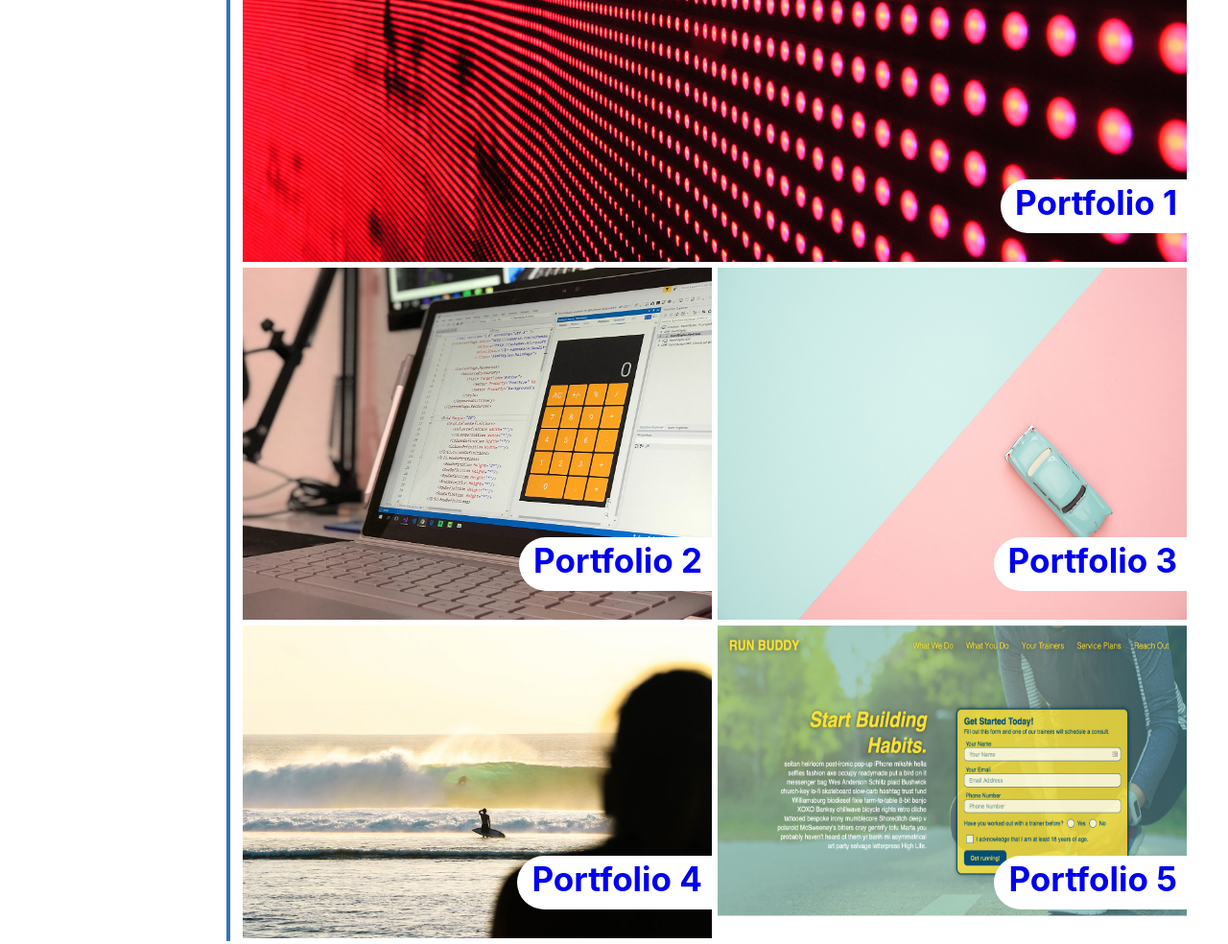
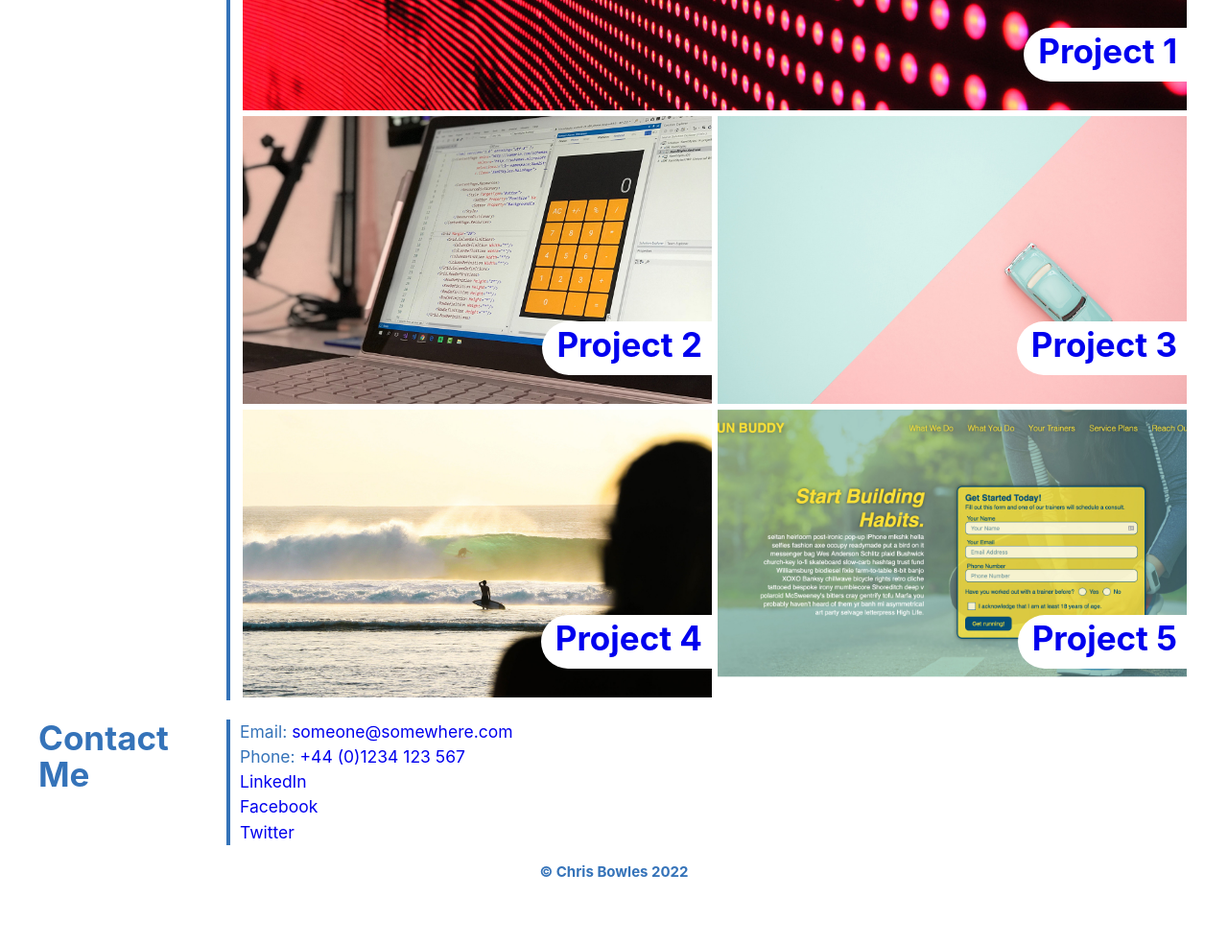
Before and after one commit to Fezzer/my_portfolio, a plain HTML site: page index.html in a window 1280 px wide. Shown: the part 1260-2244 px from the top of the page at 96% size. After the commit the page ends 2178 px from the top, so only its background shows below. Drawn offline with Linux system fonts and the light colour scheme.

Commit message:
refine sizing of project cards and get images to maintain their aspect ratio

```diff
--- a/assets/css/style.css
+++ b/assets/css/style.css
@@ -134,6 +134,10 @@ header nav a:hover {
   padding: 0px 15px;
 }
 
+.page-section>h2 {
+  margin-bottom: 10px;
+}
+
 img.avatar {
   width: 200px;
   float: left;
@@ -158,9 +162,12 @@ img.avatar {
 .project-card:first-child {
   flex: 0 0 100%;
 }
+.project-card:first-child img {
+  max-height: 500px;
+}
 
 .project-card {
-  flex: 0 0 50%;
+  flex: 0 0 100%;
   border: 3px solid var(--background);
 }
 
@@ -169,6 +176,8 @@ img.avatar {
   vertical-align: middle;
   max-width: 100%;
   min-height: 100%;
+  max-height: 200px;
+  object-fit: cover;
 }
 
 .project-card:hover {
@@ -211,6 +220,7 @@ footer {
     border-right: 4px solid var(--primary);
     padding-right: 5px;
     margin-right: 10px;
+    margin-bottom: unset;
     flex: 0 0 200px;
   }
 }
@@ -219,4 +229,12 @@ footer {
   .page-section {
     padding: 0px;
   }
+
+  .project-card {
+    flex: 0 0 50%;
+  }
+
+  .project-card img {
+    max-height: 300px;
+  }
 }
--- a/index.html
+++ b/index.html
@@ -46,32 +46,32 @@
       <div class="work-row">
         <div class="project-card">
           <a href="https://duckduckgo.com/" target="_blank" rel="noopener noreferrer">
-            <img src="./assets/images/02-portfolio-1.jpg" alt="Portfolio sample 1">
-            <h2 class="image-tag">Portfolio 1</h2>
+            <img src="./assets/images/02-portfolio-1.jpg" alt="Project sample 1">
+            <h2 class="image-tag">Project 1</h2>
           </a>
         </div>
         <div class="project-card">
           <a href="https://www.bing.com/" target="_blank" rel="noopener noreferrer">
-            <img src="./assets/images/02-portfolio-2.jpg" alt="Portfolio sample 2">
-            <h2 class="image-tag">Portfolio 2</h2>
+            <img src="./assets/images/02-portfolio-2.jpg" alt="Project sample 2">
+            <h2 class="image-tag">Project 2</h2>
           </a>
         </div>
         <div class="project-card">
           <a href="https://www.google.com/" target="_blank" rel="noopener noreferrer">
-            <img src="./assets/images/02-portfolio-3.jpg" alt="Portfolio sample 3">
-            <h2 class="image-tag">Portfolio 3</h2>
+            <img src="./assets/images/02-portfolio-3.jpg" alt="Project sample 3">
+            <h2 class="image-tag">Project 3</h2>
           </a>
         </div>
         <div class="project-card">
           <a href="https://www.dogpile.com/" target="_blank" rel="noopener noreferrer">
-            <img src="./assets/images/02-portfolio-4.jpg" alt="Portfolio sample 4">
-            <h2 class="image-tag">Portfolio 4</h2>
+            <img src="./assets/images/02-portfolio-4.jpg" alt="Project sample 4">
+            <h2 class="image-tag">Project 4</h2>
           </a>
         </div>
         <div class="project-card">
           <a href="https://www.yahoo.com/" target="_blank" rel="noopener noreferrer">
-            <img src="./assets/images/02-run-buddy.jpg" alt="Portfolio sample 5">
-            <h2 class="image-tag">Portfolio 5</h2>
+            <img src="./assets/images/02-run-buddy.jpg" alt="Project sample 5">
+            <h2 class="image-tag">Project 5</h2>
           </a>
         </div>
       </div>
```
